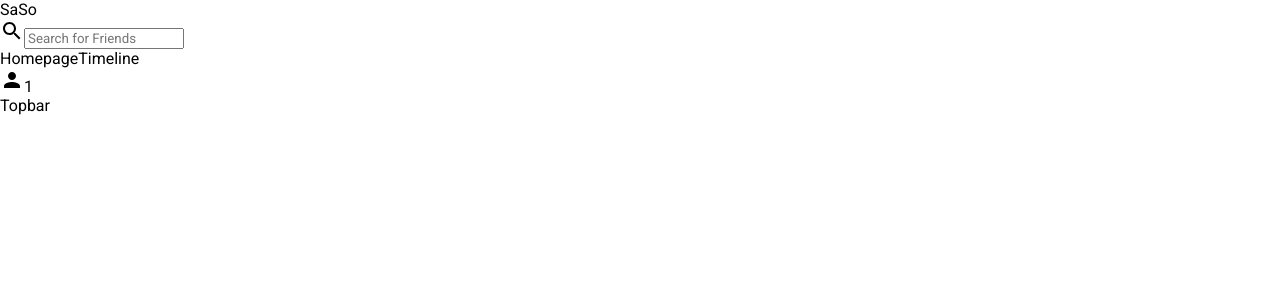
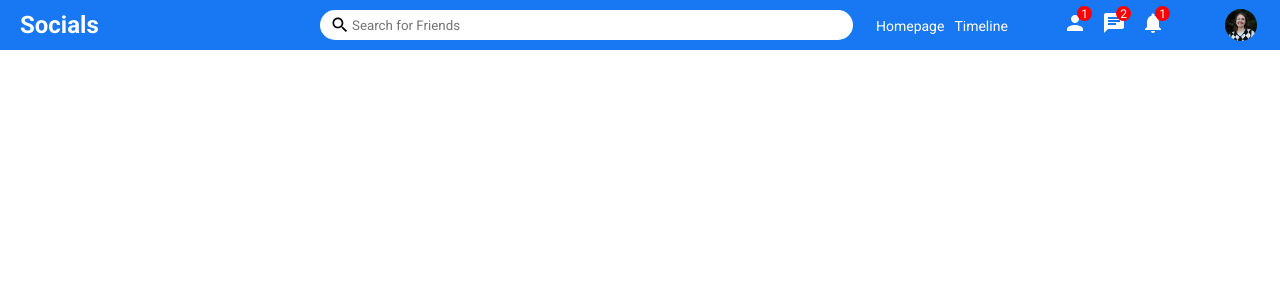
Before and after one commit to sarahgjacobs/socials, a React (Create React App) app: page / in a window 1280 px wide. Shown: the top 300 px of the page. Built offline with nearby package versions, Linux system fonts and the light colour scheme.

Commit message:
finished topbar

```diff
--- a/src/components/topbar/Topbar.jsx
+++ b/src/components/topbar/Topbar.jsx
@@ -1,15 +1,15 @@
 import topbar from './topbar.css';
-import { Search, Person } from '@material-ui/icons'
+import { Search, Person, Chat, Notifications } from '@material-ui/icons'
 
 function Topbar() {
   return (
     <div className='topbarContainer'>
         <div className="topbarLeft">
-          <span className="logo">SaSo</span>
+          <span className="logo">Socials</span>
         </div>
         <div className="topbarCenter">
           <div className="searchbar">
-            <Search />
+            <Search className='searchIcon'/>
             <input placeholder='Search for Friends' className="searchInput" />
           </div>
         </div>
@@ -18,16 +18,24 @@
             <span className="topbarLink">Homepage</span>
             <span className="topbarLink">Timeline</span>
           </div>
-          <div className="topbarLinks">
+          <div className="topbarIcons">
             <div className="topbarIconItem">
               <Person />
               <span className="topbarIconBadge">1</span>
             </div>
+            <div className="topbarIconItem">
+              <Chat />
+              <span className="topbarIconBadge">2</span>
+            </div>
+            <div className="topbarIconItem">
+              <Notifications />
+              <span className="topbarIconBadge">1</span>
+            </div>
           </div>
-
+        <img src="./assets/prof.PNG" alt="" className="topbarImg" />
         </div>
 
-        Topbar
+
     </div>
   )
 }
--- a/src/components/topbar/topbar.css
+++ b/src/components/topbar/topbar.css
@@ -0,0 +1,97 @@
+.topbarContainer {
+    height: 50px;
+    width: 100%;
+    background-color: #1877f2;
+    display: flex;
+    align-items: center;
+    position: sticky; /* stays on top */
+    top: 0;
+}
+
+.topbarLeft {
+    flex: 3;
+}
+
+.logo {
+    font-size: 24px;
+    margin-left: 20px;
+    font-weight: bold;
+    color: white;
+    cursor: pointer;
+}
+
+
+.topbarRight {
+    flex: 4;
+    display: flex;
+    align-items: center;
+    justify-content: space-around;
+    color: white;
+}
+
+.topbarLink {
+    margin-right: 10px;
+    font-size: 14px;
+    cursor: pointer;
+}
+
+.topbarIcons {
+    display: flex;
+}
+
+.topbarIconItem {
+    margin-right: 15px;
+    cursor: pointer;
+    position: relative;
+}
+
+.topbarIconBadge {
+    width: 15px;
+    height: 15px;
+    background-color: red;
+    border-radius: 50%;
+    color: white;
+    position: absolute;
+    top: -5px;
+    right: -5px;
+    display: flex;
+    align-items: center;
+    justify-content: center;
+    font-size: 12px;
+}
+
+.topbarCenter {
+    flex: 5;
+}
+
+.searchbar {
+    width: 100%;
+    height: 30px;
+    background-color: white;
+    border-radius: 30px;
+    display: flex;
+    align-items: center;
+}
+
+.searchIcon {
+    font-size: 20px !important;
+    margin-left: 10px;
+}
+
+.searchInput {
+    border: none;
+    width: 70%;
+
+}
+
+.searchInput:focus {
+    outline: none;
+}
+
+.topbarImg {
+    width: 32px;
+    height: 32px;
+    border-radius: 50%;
+    object-fit: cover;
+    cursor: pointer;
+}
```
Also changed, not shown: public/assets/prof.PNG (added).
